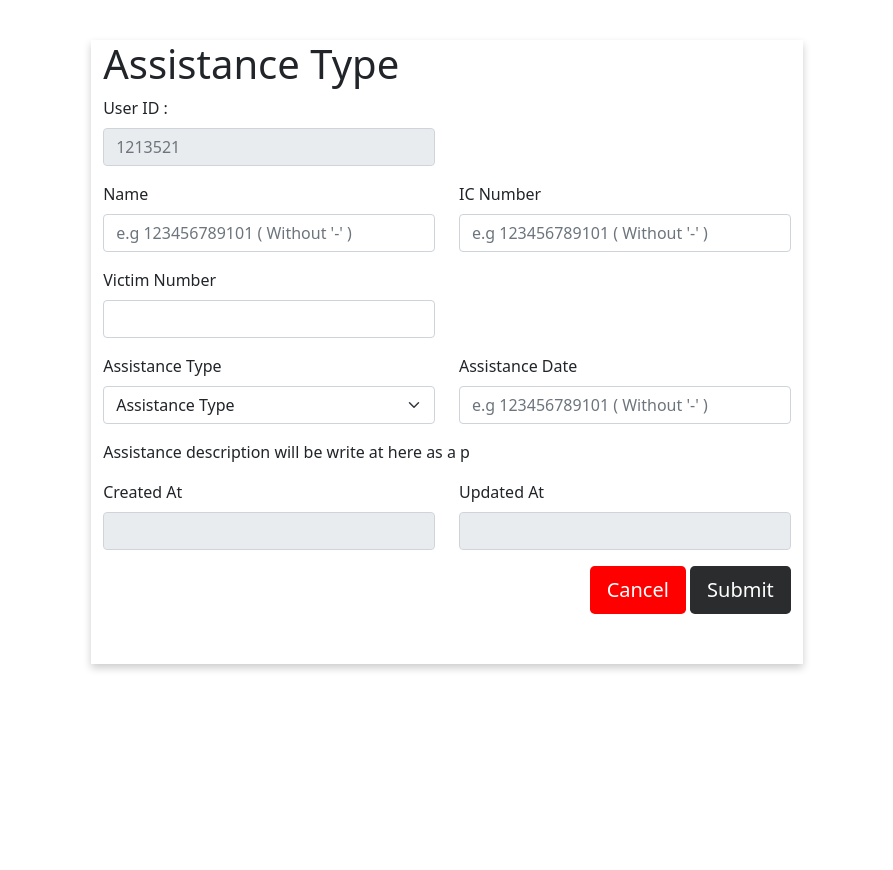
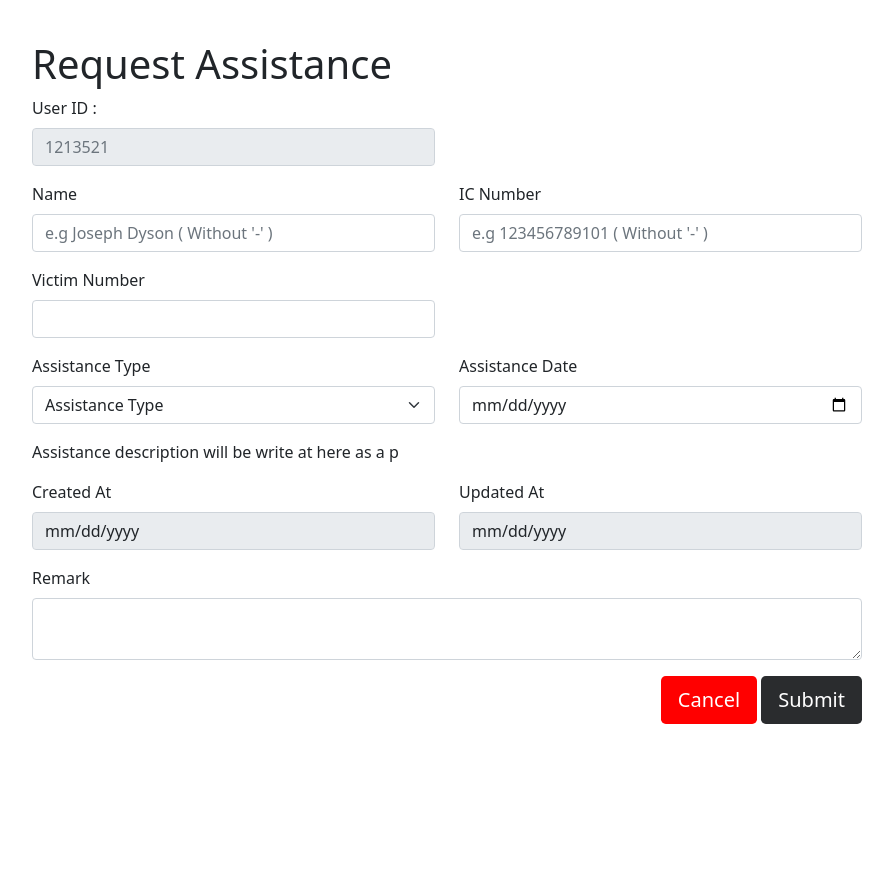
Before and after one commit to TanYiQing/Post-Disaster-Control-Center-System-with-Telegram-Bot, a Django app: template assistance_app/templates/assistance_app/add.html in a window 1280 px wide. Shown: the part 56-926 px from the top of the page, without its empty margins (193-1086 px from the left). Before the commit the page ends 727 px from the top, so only its background shows below. Run offline with Django 3.2, Linux system fonts and the light colour scheme; the template is opened without the code that fills it, so the values that code supplies are empty; some libraries are stand-ins or nearby versions.

Commit message:
update add.html

```diff
--- a/assistance_app/templates/assistance_app/add.html
+++ b/assistance_app/templates/assistance_app/add.html
@@ -1,14 +1,11 @@
 {% extends "base.html" %}
 {% block title %}
-Add Assistance Type
+Request Assistance
 {% endblock %}
 {% block content %}
-    <div class="row">
-        <div class="col-1" ></div>
-        <div class="col-10" style="box-shadow: 0 4px 8px 0 rgba(0,0,0,0.2);">
             <form action="" method="post">
             {% csrf_token %}
-                <h1>Assistance Type</h1>
+                <h1>Request Assistance</h1>
                 <div class="row">
                     <div class="col">
                         <div class="mb-3">
@@ -22,11 +19,11 @@ Add Assistance Type
                     <div class="col">
                         <div class="mb-3">
                             <label for="formGroupExampleInput" class="form-label">Name</label>
-                            <input type="text" class="form-control" maxlength="12" name="name" placeholder="e.g 123456789101 ( Without '-' )" required>
+                            <input type="text" class="form-control" maxlength="12" name="name" placeholder="e.g Joseph Dyson ( Without '-' )" required>
                         </div>
                         <div class="mb-3">
                             <label for="formGroupExampleInput" class="form-label">Victim Number</label>
-                            <input type="text" class="form-control" maxlength="12" name="victim_num" required>
+                            <input type="number" class="form-control" min="1" name="victim_num" required>
                         </div>
                     </div>
                     <div class="col">
@@ -51,7 +48,7 @@ Add Assistance Type
                     <div class="col">
                         <div class="mb-3">
                             <label for="formGroupExampleInput" class="form-label">Assistance Date</label>
-                            <input type="text" class="form-control" maxlength="12" name="assistance_date" placeholder="e.g 123456789101 ( Without '-' )" required>
+                            <input type="date" class="form-control" name="assistance_date" required>
                         </div>
                     </div>
                 </div>
@@ -62,14 +59,21 @@ Add Assistance Type
                     <div class="col">
                         <div class="mb-3">
                             <label for="formGroupExampleInput" class="form-label">Created At</label>
-                            <input type="text" class="form-control" maxlength="12" name="created_at"  readonly>
+                            <input type="date" class="form-control" maxlength="12" name="created_at"  readonly>
                         </div>
                     </div>
                     <div class="col">
                         <div class="mb-3">
                             <label for="formGroupExampleInput" class="form-label">Updated At</label>
-                            <input type="text" class="form-control" maxlength="12" name="updated_at"  readonly>
+                            <input type="date" class="form-control" maxlength="12" name="updated_at"  readonly>
                         </div>
+                    </div>
+                </div>
+                <div class="row">
+                    <div class="mb-3">
+                        <label for="formGroupExampleInput" class="form-label">Remark</label>
+                        <textarea type="text" class="form-control" >
+                        </textarea>
                     </div>
                 </div>
                 <div style="text-align: right">
@@ -78,7 +82,5 @@ Add Assistance Type
                 </div>
             </form>
         <div style="height: 50px"></div>
-        </div>
-    </div>
 
 {% endblock %}
--- a/assistance_app/templates/assistance_app/request.html
+++ b/assistance_app/templates/assistance_app/request.html
@@ -20,7 +20,7 @@
 <form method="POST" action="">
         {% csrf_token %}
         <div class="form-control {% if field.user_name.errors %}errors{% endif %}" >
-        {% for field in assistance_form %}
+            {% for field in assistance_form %}
             <div class="mb-3">
                 {{ field.label_tag}}
                 {{ field }}
--- a/templates/navbar.html
+++ b/templates/navbar.html
@@ -1,6 +1,6 @@
 <nav class="navbar navbar-expand-lg navbar-dark fixed-top bg-dark">
       <div class="container-fluid">
-        <a class="navbar-brand" href="/">PKOB</a>
+        <a class="navbar-brand" href="/" >PKOB</a>
         <button
           class="navbar-toggler"
           type="button"
```
Also changed, not shown: assistance_app/views.py (+10 -1 lines).
